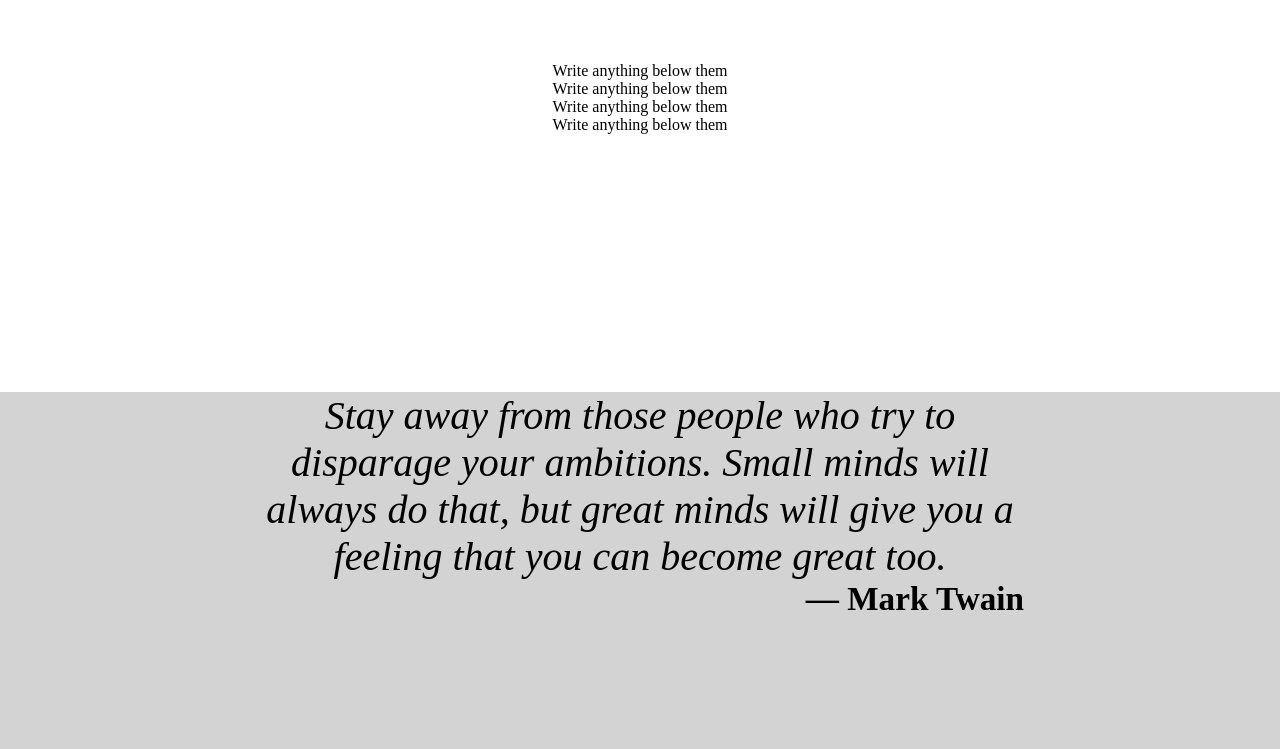
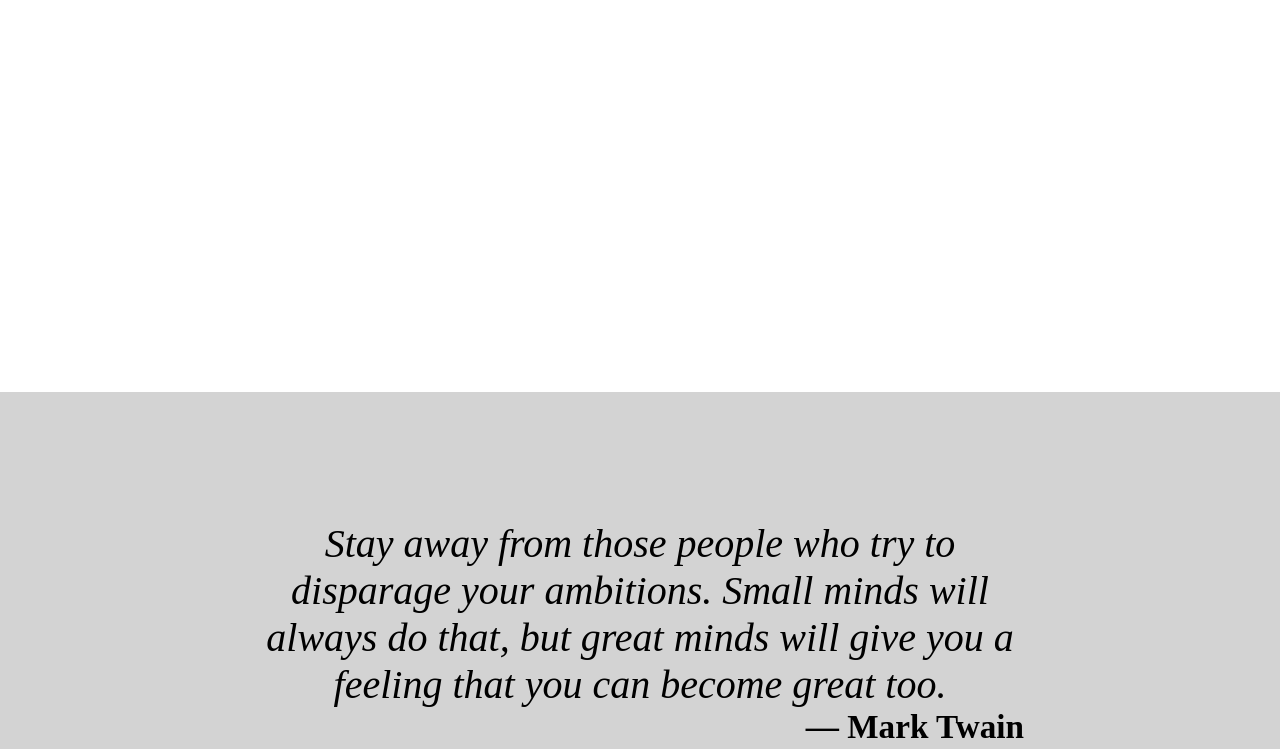
Before and after one commit to salmanakhtar57/Landing-Page, a plain HTML site: page index.html in a window 1280 px wide. Shown: the part 984-1733 px from the top of the page. Drawn offline with Linux system fonts and the light colour scheme.

Commit message:
setting up Qoute styling.

```diff
--- a/index.html
+++ b/index.html
@@ -9,13 +9,13 @@
     <link rel="stylesheet" href="style.css">
 </head>
 <body>
+
+    <!-- Navbar section -->
+
     <section>
-
-
 
         <nav>
             <input type="checkbox" id="check">
-
             <label for="check" class="checkbtn">
                 <i class="fas fa-bars"></i>
             </label>
@@ -30,8 +30,11 @@
                 <li><a href="#">Services</a></li>
                 <li><a href="#">Contact</a></li>
             </ul>
+        </nav>
 
-    </nav><br>
+    <!-- Main Page Section -->
+
+    </section>
 
         <div class="container">
             <div class="main-message">
@@ -45,6 +48,8 @@
 
     </section>
 
+    <!-- Four empty boxes -->
+
     <section class="random">
 
         <div class="heading">
@@ -57,33 +62,38 @@
             <div class="item"></div>
             <div class="item"></div>
         </div>
-              <p>Write anything below them</p>
-              <p>Write anything below them</p>
-              <p>Write anything below them</p>
-              <p>Write anything below them</p>
 
     </section>
 
+    <!-- Quote Section -->
+
     <section class="qoute">
 
-        <div class="paragraph" st>
-            <cite>Stay away from those people who try to disparage your ambitions. Small minds will always do that,
+        <div class="text">
+            <p><cite>
+                Stay away from those people who try to disparage your ambitions. Small minds will always do that,
             but great minds will give you a feeling that you can become great too.
-            </cite>
-
+            </cite></p>
             <h5 class="author" style="text-align: right;">— Mark Twain</h5>
-
         </div>
 
     </section>
 
+    <!-- Second Last Section -->
+
     <section class="action">
+
         <div class="wrapper">
             <h1>Call to action! It's time!</h1>
             <p>Signup for our product by clicking that button right over there!</p>
+
+            <button type="submit" class="signupbtn">Sign up</button>
         </div>
-        <button type="submit" class="signupbtn">Sign up</button>
+
+
     </section>
+
+    <!-- Bottom Section -->
 
     <div class="bottom">
         <p>Copyright @ The Odin Project 2022</p>
--- a/style.css
+++ b/style.css
@@ -186,18 +186,21 @@ section .header {
     text-align: center;
     font-size: 40px;
   }
-  .paragraph {
-    margin-left: 20%;
-    margin-right: 20%;
-    place-content: center;
-    display: grid;
+  .text {
+    font-size: 40px;
+    padding-top: 10%;
+    padding-bottom: 10%;
+    padding-right: 20%;
+    padding-left: 20%;
 
   }
 
-
-
   .action {
     background-color: white;
+  }
+
+  .action .wrapper {
+    background-color: blue;
   }
 
   .action button {
```
Lines whose indentation alone changed are shown as unchanged.
